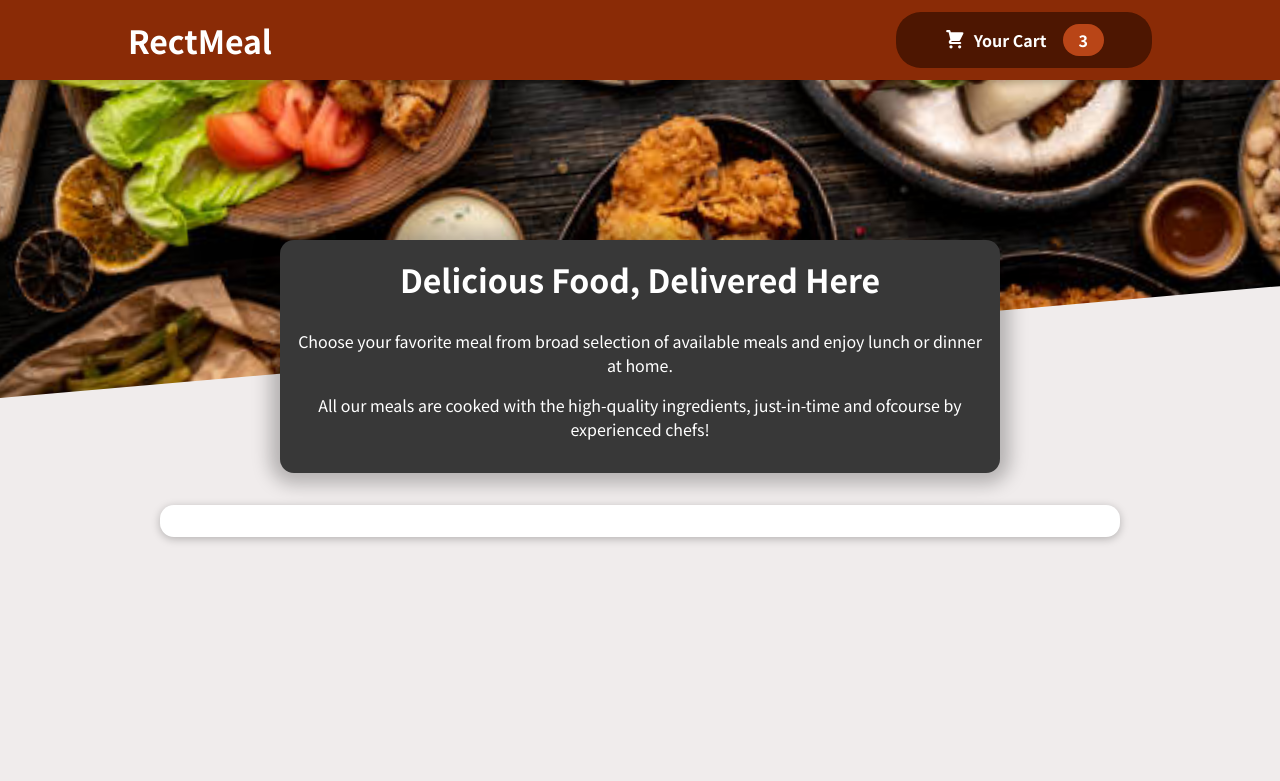
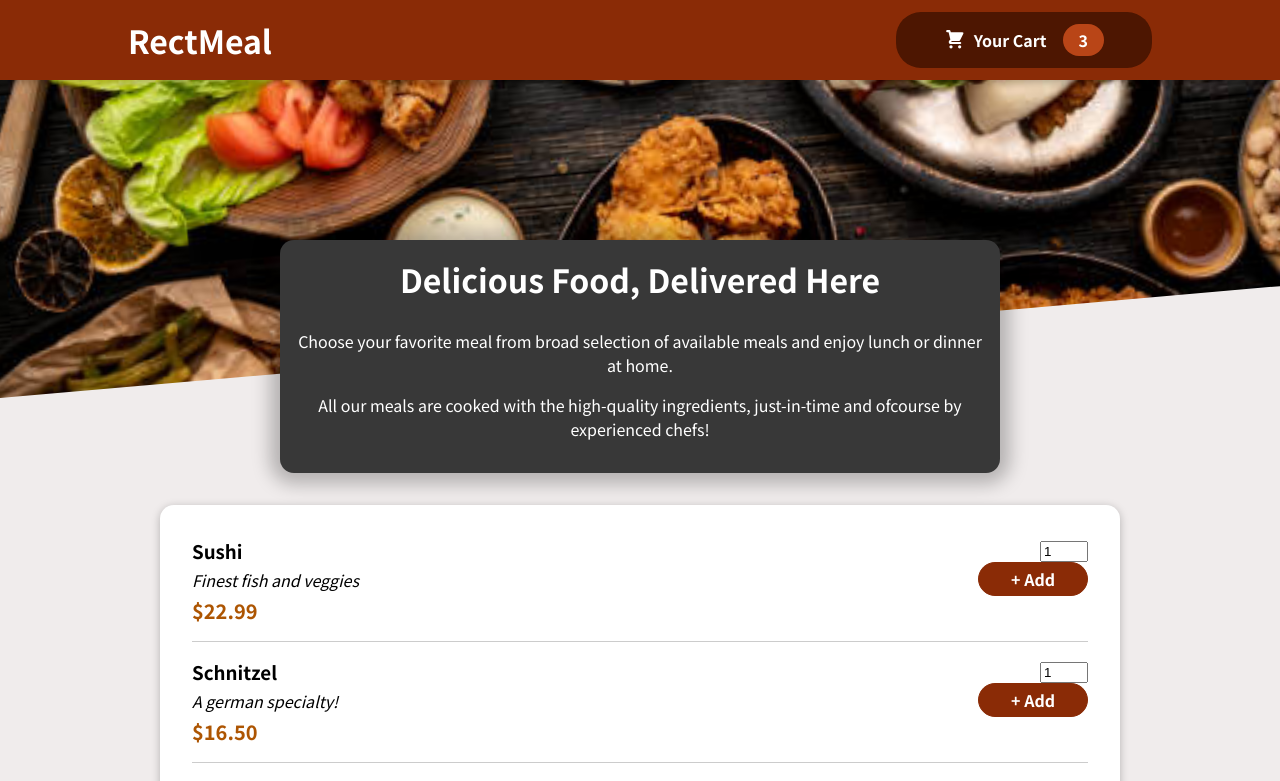
Before and after one commit to Ankitiwari26/RestrauntApp, a React (Create React App) app: page / in a window 1280 px wide. Shown: the top 781 px of the page. Built offline with nearby package versions, Linux system fonts and the light colour scheme.

Commit message:
forth commit

```diff
--- a/src/components/Meals/AvailableMeals.js
+++ b/src/components/Meals/AvailableMeals.js
@@ -35,11 +35,12 @@
     <MealItem
       key={meal.id}
       name={meal.name}
-      discription={meal.discription}
+      description={meal.description}
       price={meal.price}
     />
   ));
   console.log(mealsList);
+
   return (
     <section className={classes.meals}>
       <Card>
--- a/src/components/Meals/MealItem/MealItem.js
+++ b/src/components/Meals/MealItem/MealItem.js
@@ -1,4 +1,5 @@
 import classes from "./MealItem.module.css";
+import MealItemForm from "../MealItemForm";
 
 const MealItem = (props) => {
   const price = `$${props.price.toFixed(2)}`;
@@ -6,10 +7,12 @@
     <li className={classes.meal}>
       <div>
         <h3>{props.name}</h3>
-        <div className={classes.discription}>{props.discription}</div>
+        <div className={classes.description}>{props.description}</div>
         <div className={classes.price}>{price}</div>
       </div>
-      <div></div>
+      <div>
+        <MealItemForm />
+      </div>
     </li>
   );
 };
--- /dev/null
+++ b/src/components/Meals/MealItemForm.js
@@ -0,0 +1,21 @@
+import Input from "../UI/Input";
+import classes from "./MealItemForm.module.css";
+const MealItemForm = (props) => {
+  return (
+    <form className={classes.form}>
+      <Input
+        label="Amount"
+        Input={{
+          id: "amount",
+          type: "number",
+          min: "1",
+          max: "5",
+          step: "1",
+          defaultValue: "1",
+        }}
+      />
+      <button>+ Add</button>
+    </form>
+  );
+};
+export default MealItemForm;
--- /dev/null
+++ b/src/components/Meals/MealItemForm.module.css
@@ -0,0 +1,20 @@
+.form {
+    text-align: right;
+  }
+
+  .form button {
+    font: inherit;
+    cursor: pointer;
+    background-color: #8a2b06;
+    border: 1px solid #8a2b06;
+    color: white;
+    padding: 0.25rem 2rem;
+    border-radius: 20px;
+    font-weight: bold;
+  }
+
+  .form button:hover,
+  .form button:active {
+    background-color: #641e03;
+    border-color: #641e03;
+  }
--- a/src/components/Meals/Meals.js
+++ b/src/components/Meals/Meals.js
@@ -1,11 +1,11 @@
 import { Fragment } from "react";
-import MealSummary from "./MealsSummay";
+import MealsSummary from "./MealsSummay";
 import AvailableMeals from "./AvailableMeals";
 
 const Meals = () => {
   return (
     <Fragment>
-      <MealSummary />
+      <MealsSummary />
       <AvailableMeals />
     </Fragment>
   );
--- a/src/components/UI/Card.js
+++ b/src/components/UI/Card.js
@@ -1,5 +1,5 @@
 import classes from "./Card.module.css";
 const Card = (props) => {
-  return <div className={classes.card}>{props.childern}</div>;
+  return <div className={classes.card}>{props.children}</div>;
 };
 export default Card;
--- /dev/null
+++ b/src/components/UI/Input.js
@@ -0,0 +1,9 @@
+const Input = (props) => {
+  return (
+    <div>
+      <label htmlFor={props.Input.id}>{props.lable}</label>
+      <input {...props.Input} />
+    </div>
+  );
+};
+export default Input;
```
Also changed, not shown: src/components/UI/Input.module.css (added, +18 -0 lines).
